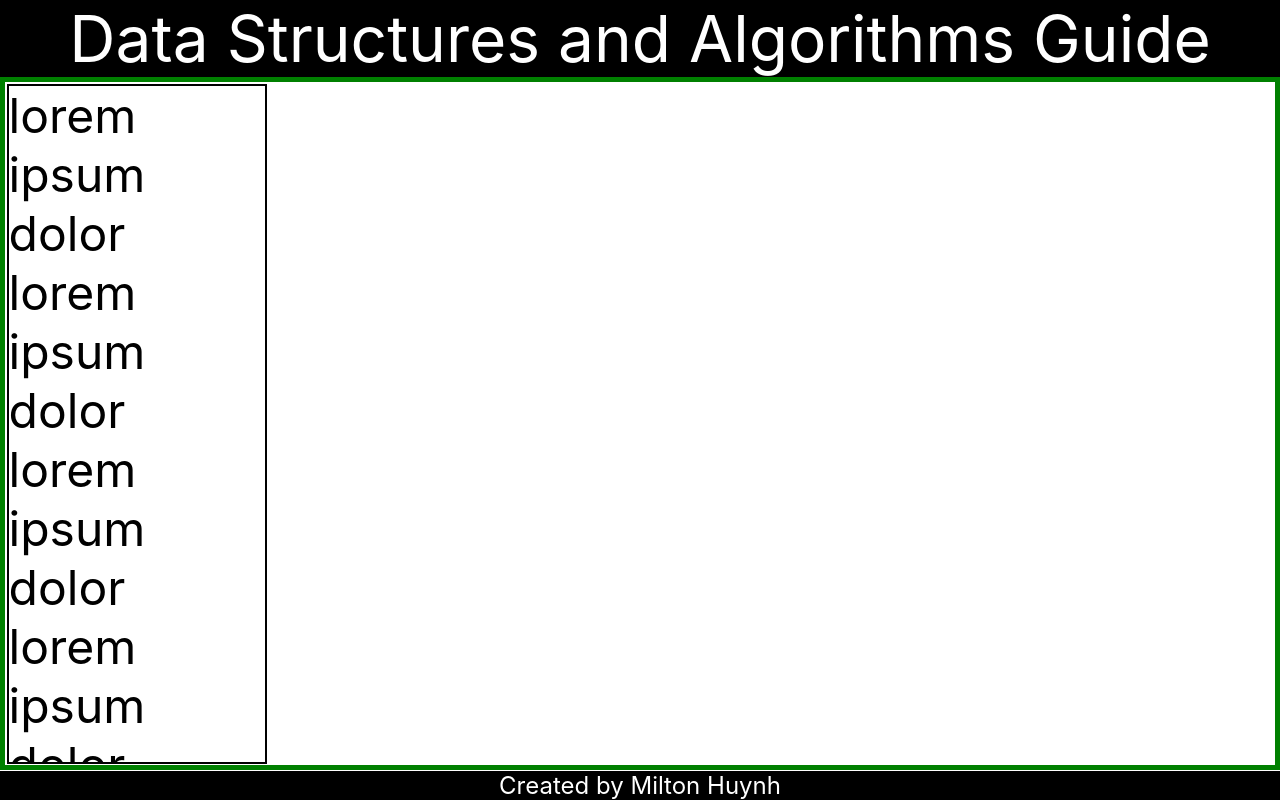
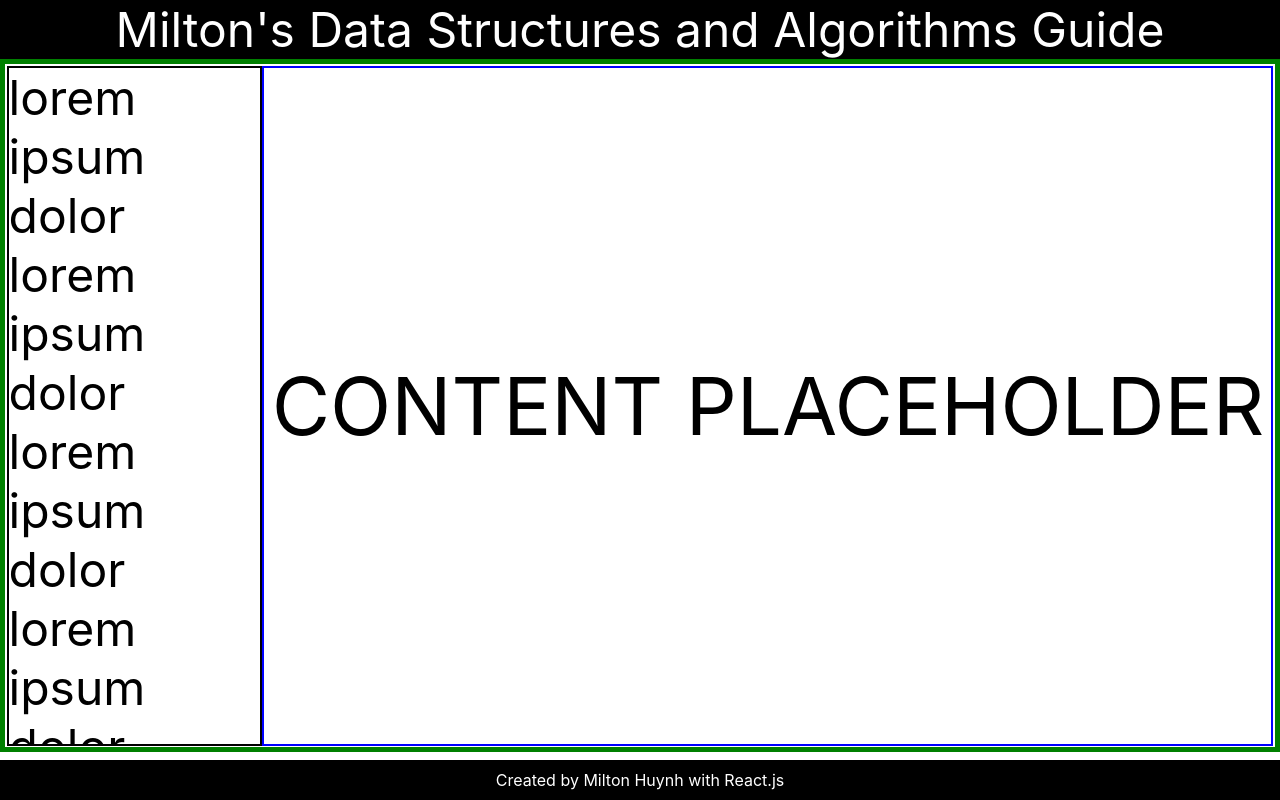
Before and after one commit to miltonhuynh/DSA-guide, a React (Create React App) app in the folder app/: page / in a window 1280 px wide. Built offline with nearby package versions, Linux system fonts and the light colour scheme; the HTML template or start-up script is replaced by a standard one.

Commit message:
Modified footer, added placeholder for content

```diff
--- a/app/src/App.css
+++ b/app/src/App.css
@@ -7,7 +7,7 @@ body,html {
   color: white;
   display: flex;
   justify-content: center;
-  font-size: 4rem;
+  font-size: 3rem;
 }
 
 #Page_container {
@@ -28,7 +28,11 @@ body,html {
 #Content {
   width: 80vw;
   border: 2px solid blue;
-  height: 75vh;
+  height: 84.5vh;
+  display: flex;
+  justify-content: center;
+  align-items: center;
+  font-size: 5rem;
 }
 
 #footer {
@@ -36,8 +40,11 @@ body,html {
   color: white;
   display: flex;
   justify-content: center;
-  font-size: 1.5rem;
+  font-size: 1rem;
   position: fixed;
   width: 100vw;
   bottom: 0;
+  height: 5vh;
+  display: flex;
+  align-items: center;
 }
--- a/app/src/Components/Content.js
+++ b/app/src/Components/Content.js
@@ -4,8 +4,6 @@ export default function Content() {
   return (
     <div id="Content">
         CONTENT PLACEHOLDER
-
-        https://codepen.io/anon/pen/JJRrjG
     </div>
   )
 }
--- a/app/src/Components/HeaderFooter.js
+++ b/app/src/Components/HeaderFooter.js
@@ -3,9 +3,9 @@ import React from 'react'
 export default function HeaderFooter(props) {
   return (
     <>
-        <div id="header">Data Structures and Algorithms Guide</div>
+        <div id="header">Milton's Data Structures and Algorithms Guide</div>
             {props.children}
-        <div id="footer">Created by Milton Huynh</div>
+        <div id="footer">Created by Milton Huynh with React.js</div>
     </>
   )
 }
--- a/app/src/Components/Page.js
+++ b/app/src/Components/Page.js
@@ -6,7 +6,7 @@ export default function Page() {
   return (
     <div id="Page_container">
         <Nav/>
-        {/*<Content/>*/}
+        <Content/>
     </div>
   )
 }
```
